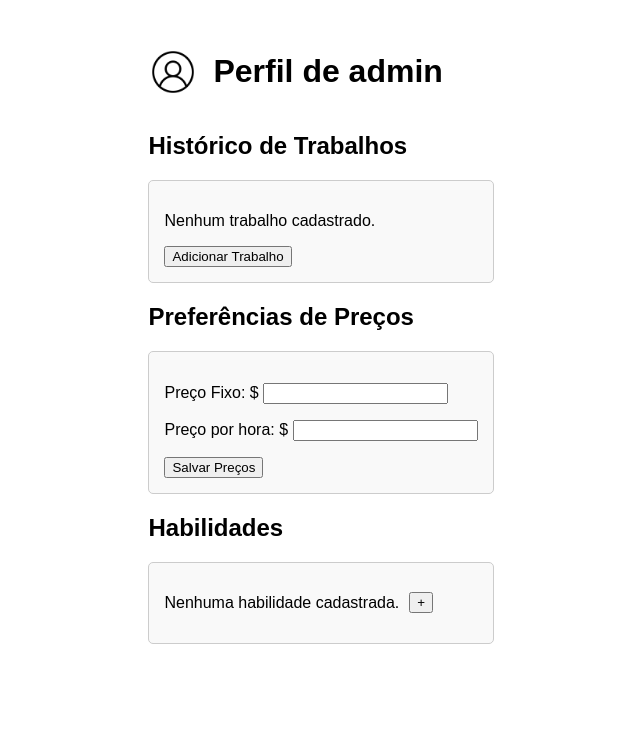
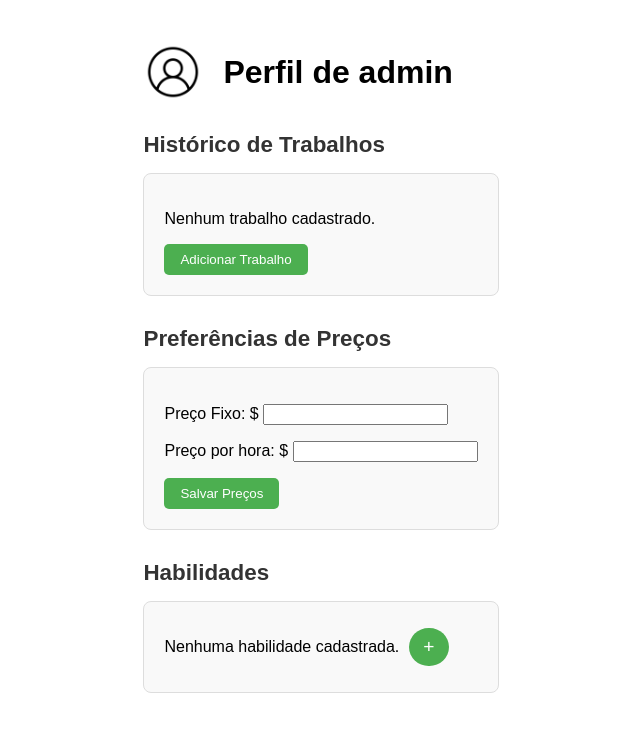
Before and after one commit to WladRamos/Freela_Assistant, a Django app: page /profile in a window 1280 px wide. Shown: the part 68-811 px from the top of the page, without its empty margins (319-959 px from the left). Run offline with Django 5.2, Linux system fonts and the light colour scheme; the first user in the database is signed in; data comes from the database, SQL or seed files in the repository; some libraries are stand-ins or nearby versions.

Commit message:
Começando a estilização do user profile

```diff
--- a/AI_Assistant/Assistant_app/static/assistant/styles/profile.css
+++ b/AI_Assistant/Assistant_app/static/assistant/styles/profile.css
@@ -1,44 +1,54 @@
 .profile-container {
-    max-width: 800px;
+    max-width: 900px;
     margin: 0 auto;
-    padding: 20px;
+    padding: 30px 20px;
     font-family: Arial, sans-serif;
   }
 
   .profile-header {
     display: flex;
     align-items: center;
-    gap: 15px;
+    gap: 20px;
+    margin-bottom: 30px;
   }
 
   .user-icon {
-    width: 50px;
-    height: 50px;
+    width: 60px;
+    height: 60px;
+  }
+
+  .profile-header h1 {
+    font-size: 2em;
+    margin: 0;
   }
 
   .profile-section {
-    margin-top: 20px;
+    margin-top: 30px;
+  }
+
+  .profile-section h2 {
+    margin-bottom: 15px;
+    font-size: 1.4em;
+    color: #333;
   }
 
   .profile-box {
-    border: 1px solid #ccc;
-    padding: 15px;
-    border-radius: 5px;
     background-color: #f9f9f9;
-    position: relative;
+    padding: 20px;
+    border: 1px solid #ddd;
+    border-radius: 8px;
   }
 
-.edit-icon {
-    position: absolute;
-    top: 10px;
-    right: 10px;
+  .work-title {
     cursor: pointer;
+    padding: 5px 0;
+    font-weight: bold;
+    transition: color 0.3s;
   }
 
-input[readonly] {
-    border: none;
-    background: transparent;
-    font-weight: bold;
+  .work-title:hover {
+    color: #007bff;
+    text-decoration: underline;
   }
 
   .skills {
@@ -49,75 +59,86 @@ input[readonly] {
   }
 
   .skill-tag {
-    background-color: #ddd;
-    padding: 5px 10px;
+    background-color: #e0e0e0;
+    color: #333;
+    padding: 6px 12px;
     border-radius: 20px;
-    cursor: pointer;
-    transition: background-color 0.3s ease-in-out;
+    font-size: 0.9em;
+    position: relative;
+    transition: background-color 0.2s;
   }
 
   .skill-tag:hover {
-    background-color: #bbb;
+    background-color: #f8d7da;
+    cursor: pointer;
   }
 
-.hidden {
+  .skill-tag .remove-skill {
+    content: "×";
+    position: absolute;
+    top: -6px;
+    right: -6px;
+    background-color: #d9534f;
+    color: white;
+    width: 18px;
+    height: 18px;
+    border-radius: 50%;
+    text-align: center;
+    line-height: 18px;
+    font-size: 14px;
     display: none;
+    font-weight: bold;
   }
 
-.work-title {
-    cursor: pointer;
-    transition: color 0.3s ease-in-out;
+  .skill-tag:hover .remove-skill {
+    display: block;
   }
 
-.work-title:hover {
-    color: blue;
-    text-decoration: underline;
+
+  .add-skill-btn {
+    padding: 8px 14px;
+    background-color: #4CAF50;
+    color: white;
+    border: none;
+    border-radius: 50%;
+    font-size: 1.2em;
+    cursor: pointer;
   }
 
-#work-skills {
-    display: flex;
-    flex-wrap: wrap;
-    gap: 10px;
-    margin-top: 10px;
+  .add-skill-btn:hover {
+    background-color: #45a049;
   }
 
-#new-work-skill {
-    margin-top: 10px;
-    padding: 5px;
-    width: 80%;
-}
-
-#add-work-skill {
-    padding: 5px 10px;
-    margin-left: 5px;
-}
-
+  /* Modal */
   .modal {
     position: fixed;
-    top: 50%;
-    left: 50%;
-    transform: translate(-50%, -50%);
-    width: 50%;
-    max-width: 600px;
-    background-color: white;
-    padding: 20px;
-    box-shadow: 0px 4px 6px rgba(0, 0, 0, 0.1);
-    border-radius: 10px;
+    inset: 0;
+    background-color: rgba(0, 0, 0, 0.4);
+    display: flex;
+    align-items: center;
+    justify-content: center;
     z-index: 1000;
   }
 
   .modal-content {
-    display: flex;
-    flex-direction: column;
-    gap: 10px;
+    background: white;
+    padding: 25px;
+    border-radius: 10px;
+    width: 90%;
+    max-width: 550px;
+    position: relative;
+    box-shadow: 0 0 10px rgba(0, 0, 0, 0.3);
   }
 
-.close {
-    position: absolute;
-    top: 10px;
-    right: 10px;
-    cursor: pointer;
-    font-size: 20px;
+  .modal-content h3 {
+    margin-top: 0;
+    font-size: 1.3em;
+  }
+
+  .modal-content label {
+    margin-top: 10px;
+    display: block;
+    font-weight: bold;
   }
 
   .modal-content input,
@@ -126,12 +147,30 @@ input[readonly] {
     width: 100%;
     padding: 8px;
     margin-top: 5px;
+    margin-bottom: 15px;
+    border: 1px solid #ccc;
     border-radius: 5px;
-    border: 1px solid #ccc;
   }
 
-#save-skill {
-    padding: 10px;
+  .modal-actions {
+    display: flex;
+    justify-content: flex-end;
+    gap: 10px;
+    margin-top: 10px;
+  }
+
+  .close {
+    position: absolute;
+    top: 12px;
+    right: 12px;
+    font-size: 20px;
+    cursor: pointer;
+    color: #333;
+  }
+
+  /* Buttons */
+  .primary-btn {
+    padding: 8px 16px;
     background-color: #4CAF50;
     color: white;
     border: none;
@@ -139,10 +178,23 @@ input[readonly] {
     cursor: pointer;
   }
 
-#save-skill:hover {
+  .primary-btn:hover {
     background-color: #45a049;
   }
 
-#add-skill {
-    order: 2; /* Mantém o botão sempre no final */
+  .delete-btn {
+    padding: 8px 16px;
+    background-color: #d32f2f;
+    color: white;
+    border: none;
+    border-radius: 5px;
+    cursor: pointer;
   }
+
+  .delete-btn:hover {
+    background-color: #b71c1c;
+  }
+
+  .hidden {
+    display: none;
+  }
--- a/AI_Assistant/Assistant_app/templates/assistant/profile.html
+++ b/AI_Assistant/Assistant_app/templates/assistant/profile.html
@@ -14,7 +14,6 @@
         <h1>Perfil de {{ user.username }}</h1>
       </div>
 
-            <!-- Histórico de Trabalhos -->
       <section class="profile-section">
         <h2>Histórico de Trabalhos</h2>
         <div class="profile-box">
@@ -23,11 +22,10 @@
           {% empty %}
             <p>Nenhum trabalho cadastrado.</p>
           {% endfor %}
-                    <button id="add-work">Adicionar Trabalho</button>
+          <button class="primary-btn" id="add-work">Adicionar Trabalho</button>
         </div>
       </section>
 
-            <!-- Modal de Edição/Adição de Trabalho -->
       <div id="work-modal" class="modal hidden">
         <div class="modal-content">
           <span class="close">&times;</span>
@@ -46,29 +44,28 @@
             <label>Valor:</label>
             <input type="number" id="work-value">
 
-                        <!-- Habilidades do trabalho -->
             <label>Habilidades:</label>
             <div id="work-skills"></div>
             <input type="text" id="new-work-skill" placeholder="Adicionar habilidade">
-                        <button type="button" id="add-work-skill">Adicionar</button>
+            <button type="button" class="primary-btn" id="add-work-skill">Adicionar</button>
 
-                        <button type="button" id="save-work">Salvar</button>
-                        <button type="button" id="delete-work" class="delete-button hidden">Excluir Trabalho</button>
+            <div class="modal-actions">
+              <button type="button" class="primary-btn" id="save-work">Salvar</button>
+              <button type="button" class="delete-btn hidden" id="delete-work">Excluir Trabalho</button>
+            </div>
           </form>
         </div>
       </div>
 
-            <!-- Preferências de Preços -->
       <section class="profile-section">
         <h2>Preferências de Preços</h2>
         <div class="profile-box">
           <p>Preço Fixo: $ <input type="number" name="preco_fixo_min" value="{{ user.preco_fixo_min }}"></p>
           <p>Preço por hora: $ <input type="number" name="preco_hora_min" value="{{ user.preco_hora_min }}"></p>
-                    <button id="save-prices">Salvar Preços</button>
+          <button class="primary-btn" id="save-prices">Salvar Preços</button>
         </div>
       </section>
 
-            <!-- Habilidades -->
       <section class="profile-section">
         <h2>Habilidades</h2>
         <div class="profile-box skills">
@@ -77,20 +74,18 @@
           {% empty %}
             <p>Nenhuma habilidade cadastrada.</p>
           {% endfor %}
-                    <button id="add-skill">+</button>
+          <button class="add-skill-btn" id="add-skill">+</button>
         </div>
       </section>
 
-            <!-- Modal de Adicionar Habilidade -->
       <div id="skill-modal" class="modal hidden">
         <div class="modal-content">
           <span class="close">&times;</span>
           <h3>Adicionar Habilidade</h3>
           <input type="text" id="new-skill" placeholder="Digite uma habilidade">
-                    <button type="button" id="save-skill">Adicionar</button>
+          <button type="button" class="primary-btn" id="save-skill">Adicionar</button>
         </div>
       </div>
-
     </div>
   {% else %}
     <h1>Você precisa estar logado para acessar esta página.</h1>
```
Also changed, not shown: AI_Assistant/db.sqlite3. Lines whose indentation alone changed are shown as unchanged.
